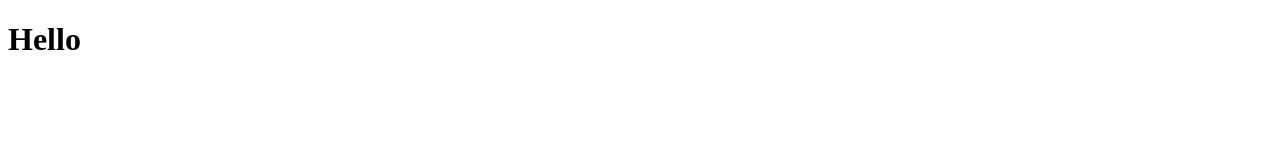
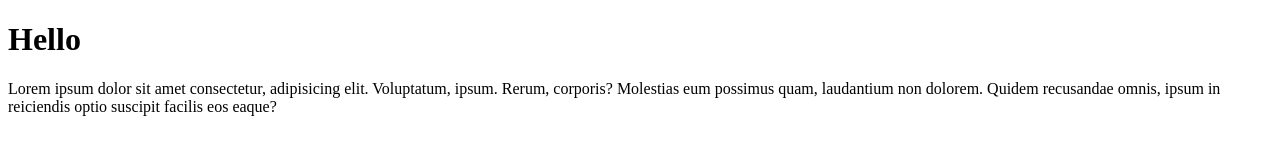
Before and after one commit to rahulsan-22/NewGitTrail, a plain HTML site: page index.html in a window 1280 px wide. Drawn offline with Linux system fonts and the light colour scheme.

Commit message:
added paragraph

```diff
--- a/index.html
+++ b/index.html
@@ -7,5 +7,6 @@
 </head>
 <body>
     <h1>Hello</h1>
+    <p>Lorem ipsum dolor sit amet consectetur, adipisicing elit. Voluptatum, ipsum. Rerum, corporis? Molestias eum possimus quam, laudantium non dolorem. Quidem recusandae omnis, ipsum in reiciendis optio suscipit facilis eos eaque?</p>
 </body>
 </html>
```
